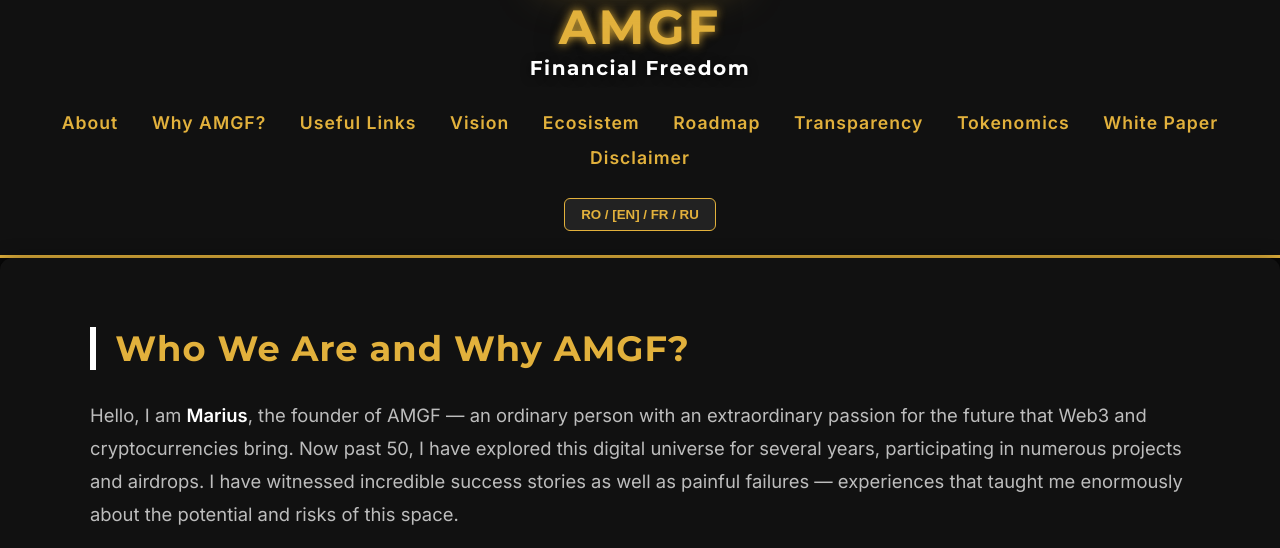
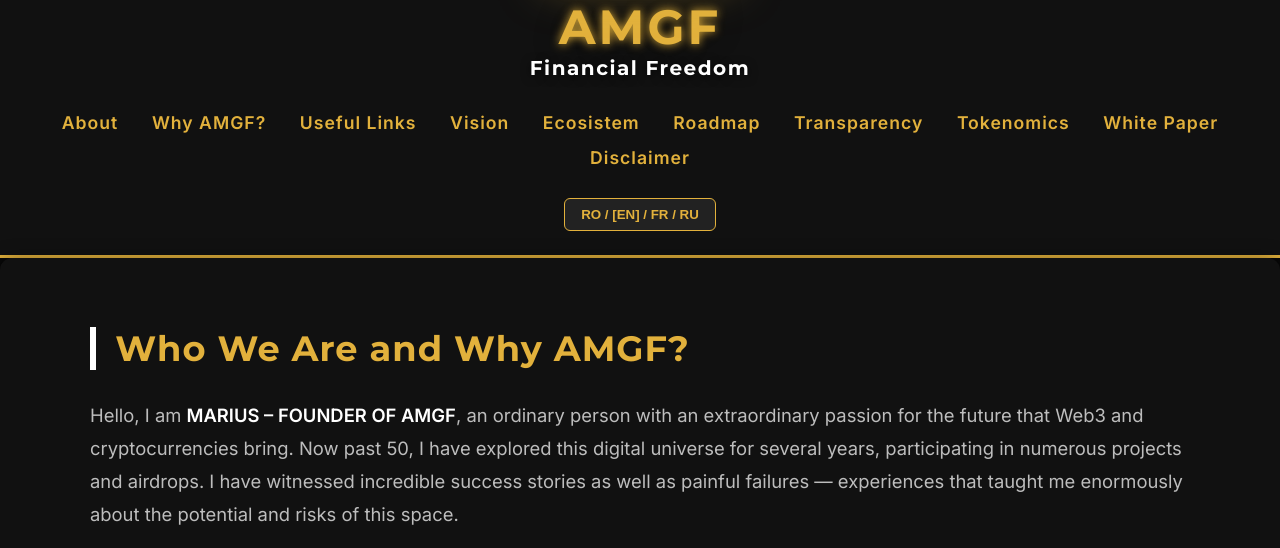
Before and after one commit to maeioAMG/AMGF-LIBERTATE-FINANCIARA, a plain HTML site: page index.html in a window 1280 px wide. Shown: the part 242-790 px from the top of the page. Drawn offline with Linux system fonts and the light colour scheme.

Commit message:
Numele fondatorului cu majuscule: MARIUS – FONDATORUL AMGF (RO/EN/FR/RU)
Co-Authored-By: Claude Opus 5.5 <noreply@anthropic.com>
Claude-Session: https://claude.ai/code/session_01WfyyQ2fbehoJVGsKwaCMMJ

```diff
--- a/index.html
+++ b/index.html
@@ -189,7 +189,7 @@
         <section id="despre" class="about-section">
             <div class="container">
                 <h2 class="section-title" data-i18n="about-title">Cine Suntem si De Ce AMGF?</h2>
-                <p data-i18n="about-p1">Salut, sunt <b>Marius</b>, fondatorul AMGF, o persoana obisnuita, cu o pasiune extraordinara pentru viitorul pe care il aduc Web3 si criptomonedele. La peste 50 de ani, am explorat acest univers digital de cativa ani, participand la numeroase proiecte si airdrop-uri. Am vazut atat povesti de succes incredibile, cat si esecuri dureroase - experiente care m-au invatat enorm despre potentialul si riscurile acestui domeniu.</p>
+                <p data-i18n="about-p1">Salut, sunt <b>MARIUS&nbsp;– FONDATORUL AMGF</b>, o persoana obisnuita, cu o pasiune extraordinara pentru viitorul pe care il aduc Web3 si criptomonedele. La peste 50 de ani, am explorat acest univers digital de cativa ani, participand la numeroase proiecte si airdrop-uri. Am vazut atat povesti de succes incredibile, cat si esecuri dureroase - experiente care m-au invatat enorm despre potentialul si riscurile acestui domeniu.</p>
                 <p data-i18n="about-p2">Ca multi altii, m-am saturat sa investesc timp si incredere in proiecte anonime, conduse de interese necunoscute. Asa s-a nascut AMGF. Am decis ca este timpul sa investesc in mine insumi si sa construiesc un proiect in care cred cu adevarat, bazat pe transparenta, utilitate si o comunitate autentica.</p>
                 <p data-i18n="about-p3">AMGF nu este creat de un "expert financiar" de pe Wall Street, ci de o persoana reala, care intelege provocarile si aspiratiile celor care isi doresc libertatea financiara. Viziunea mea pentru AMGF este simpla: sa cream un ecosistem unde oricine, indiferent de varsta sau experienta anterioara, poate invata, contribui si creste alaturi de noi.</p>
                 <p data-i18n="about-p4">Suntem aici pentru a construi pe termen lung, impreuna cu voi. Increderea se castiga prin fapte, nu prin vorbe, iar AMGF este angajamentul meu fata de un viitor mai bun, construit pas cu pas, alaturi de comunitate.</p>
@@ -524,6 +524,6 @@
         </div>
     </footer>
 
-    <script src="script.js?v=20261116b"></script>
+    <script src="script.js?v=20261116c"></script>
 </body>
 </html>
--- a/script.js
+++ b/script.js
@@ -11,7 +11,7 @@ const translations = {
     "nav-tokenomics":"Tokenomics","nav-whitepaper":"Cartea Alba","nav-disclaimer":"Disclaimer",
     "hero-title":"AMGF","hero-subtitle":"Libertate Financiara",
     "about-title":"Cine Suntem si De Ce AMGF?",
-    "about-p1":'Salut, sunt <b>Marius</b>, fondatorul AMGF, o persoana obisnuita, cu o pasiune extraordinara pentru viitorul pe care il aduc Web3 si criptomonedele. La peste 50 de ani, am explorat acest univers digital de cativa ani, participand la numeroase proiecte si airdrop-uri. Am vazut atat povesti de succes incredibile, cat si esecuri dureroase - experiente care m-au invatat enorm despre potentialul si riscurile acestui domeniu.',
+    "about-p1":'Salut, sunt <b>MARIUS&nbsp;– FONDATORUL AMGF</b>, o persoana obisnuita, cu o pasiune extraordinara pentru viitorul pe care il aduc Web3 si criptomonedele. La peste 50 de ani, am explorat acest univers digital de cativa ani, participand la numeroase proiecte si airdrop-uri. Am vazut atat povesti de succes incredibile, cat si esecuri dureroase - experiente care m-au invatat enorm despre potentialul si riscurile acestui domeniu.',
     "about-p2":"Ca multi altii, m-am saturat sa investesc timp si incredere in proiecte anonime, conduse de interese necunoscute. Asa s-a nascut AMGF. Am decis ca este timpul sa investesc in mine insumi si sa construiesc un proiect in care cred cu adevarat, bazat pe transparenta, utilitate si o comunitate autentica.",
     "about-p3":'AMGF nu este creat de un "expert financiar" de pe Wall Street, ci de o persoana reala, care intelege provocarile si aspiratiile celor care isi doresc libertatea financiara. Viziunea mea pentru AMGF este simpla: sa cream un ecosistem unde oricine, indiferent de varsta sau experienta anterioara, poate invata, contribui si creste alaturi de noi.',
     "about-p4":"Suntem aici pentru a construi pe termen lung, impreuna cu voi. Increderea se castiga prin fapte, nu prin vorbe, iar AMGF este angajamentul meu fata de un viitor mai bun, construit pas cu pas, alaturi de comunitate.",
@@ -77,7 +77,7 @@ const translations = {
     "nav-tokenomics":"Tokenomics","nav-whitepaper":"White Paper","nav-disclaimer":"Disclaimer",
     "hero-title":"AMGF","hero-subtitle":"Financial Freedom",
     "about-title":"Who We Are and Why AMGF?",
-    "about-p1":'Hello, I am <b>Marius</b>, the founder of AMGF — an ordinary person with an extraordinary passion for the future that Web3 and cryptocurrencies bring. Now past 50, I have explored this digital universe for several years, participating in numerous projects and airdrops. I have witnessed incredible success stories as well as painful failures — experiences that taught me enormously about the potential and risks of this space.',
+    "about-p1":'Hello, I am <b>MARIUS&nbsp;– FOUNDER OF AMGF</b>, an ordinary person with an extraordinary passion for the future that Web3 and cryptocurrencies bring. Now past 50, I have explored this digital universe for several years, participating in numerous projects and airdrops. I have witnessed incredible success stories as well as painful failures — experiences that taught me enormously about the potential and risks of this space.',
     "about-p2":"Like many others, I grew tired of investing time and trust in anonymous projects driven by unknown interests. That is how AMGF was born. I decided it was time to invest in myself and build a project I truly believe in, based on transparency, utility, and an authentic community.",
     "about-p3":'AMGF was not created by a Wall Street "financial expert" but by a real person who understands the challenges and aspirations of those seeking financial freedom. My vision for AMGF is simple: to create an ecosystem where anyone, regardless of age or prior experience, can learn, contribute, and grow alongside us.',
     "about-p4":"We are here to build for the long term, together with you. Trust is earned through actions, not words, and AMGF is my commitment to a better future, built step by step, alongside the community.",
@@ -143,7 +143,7 @@ const translations = {
     "nav-tokenomics":"Tokenomics","nav-whitepaper":"Livre Blanc","nav-disclaimer":"Avertissement",
     "hero-title":"AMGF","hero-subtitle":"Liberté Financière",
     "about-title":"Qui Sommes-Nous et Pourquoi AMGF?",
-    "about-p1":'Bonjour, je suis <b>Marius</b>, le fondateur d\'AMGF — une personne ordinaire avec une passion extraordinaire pour l\'avenir qu\'apportent le Web3 et les cryptomonnaies. À plus de 50 ans, j\'explore cet univers numérique depuis plusieurs années, participant à de nombreux projets et airdrops. J\'ai été témoin de succès incroyables ainsi que d\'échecs douloureux — des expériences qui m\'ont énormément appris.',
+    "about-p1":'Bonjour, je suis <b>MARIUS&nbsp;– FONDATEUR D\'AMGF</b>, une personne ordinaire avec une passion extraordinaire pour l\'avenir qu\'apportent le Web3 et les cryptomonnaies. À plus de 50 ans, j\'explore cet univers numérique depuis plusieurs années, participant à de nombreux projets et airdrops. J\'ai été témoin de succès incroyables ainsi que d\'échecs douloureux — des expériences qui m\'ont énormément appris.',
     "about-p2":"Comme beaucoup d'autres, j'en ai eu assez d'investir du temps et de la confiance dans des projets anonymes. C'est ainsi qu'est né AMGF. J'ai décidé d'investir en moi-même et de construire un projet en lequel je crois vraiment, basé sur la transparence et une communauté authentique.",
     "about-p3":"AMGF n'a pas été créé par un expert de Wall Street, mais par une vraie personne qui comprend les défis de ceux qui recherchent la liberté financière. Ma vision : créer un écosystème où chacun peut apprendre, contribuer et grandir avec nous.",
     "about-p4":"Nous sommes ici pour construire sur le long terme, ensemble. La confiance se gagne par les actes, et AMGF est mon engagement envers un avenir meilleur, construit pas à pas avec la communauté.",
@@ -209,7 +209,7 @@ const translations = {
     "nav-tokenomics":"Токеномика","nav-whitepaper":"Белая книга","nav-disclaimer":"Отказ от ответственности",
     "hero-title":"AMGF","hero-subtitle":"Финансовая свобода",
     "about-title":"Кто мы и почему AMGF?",
-    "about-p1":'Привет, я <b>Мариус</b>, основатель AMGF — обычный человек с необыкновенной страстью к будущему, которое несут Web3 и криптовалюты. Мне уже за 50, и я исследую этот цифровой мир уже несколько лет, участвуя в многочисленных проектах и аирдропах.',
+    "about-p1":'Привет, я <b>МАРИУС&nbsp;– ОСНОВАТЕЛЬ AMGF</b>, обычный человек с необыкновенной страстью к будущему, которое несут Web3 и криптовалюты. Мне уже за 50, и я исследую этот цифровой мир уже несколько лет, участвуя в многочисленных проектах и аирдропах.',
     "about-p2":"Как и многие другие, я устал вкладывать время в анонимные проекты. Так родился AMGF — проект, основанный на прозрачности и подлинном сообществе.",
     "about-p3":"AMGF создан реальным человеком, понимающим стремления тех, кто ищет финансовую свободу. Моя цель: экосистема, где каждый может учиться и расти вместе с нами.",
     "about-p4":"Мы здесь для долгосрочного строительства вместе с вами. Доверие завоёвывается делами, и AMGF — моё обязательство перед лучшим будущим.",
```
Also changed, not shown: whitepaper.html (+1 -1 lines).
